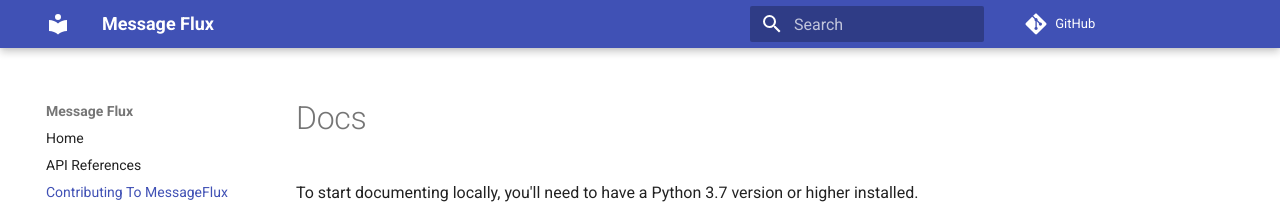
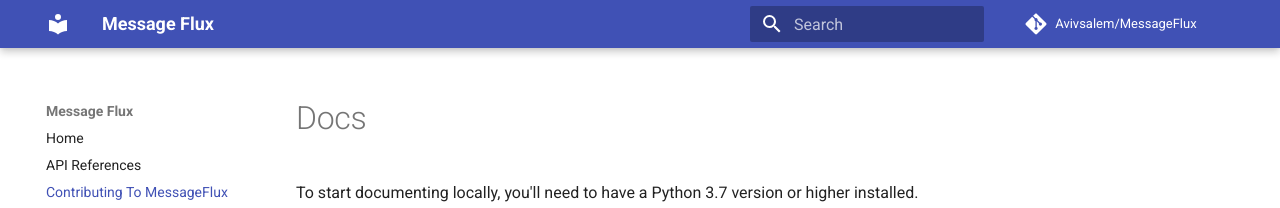
Before and after one commit to Avivsalem/MessageFlux, an MkDocs documentation site: the page built from docs/contribute.md, in a window 1280 px wide. Shown: the top 208 px of the page. Built offline with MkDocs 1.6.1 and Material for MkDocs 9.7.7, drawn with Linux system fonts in a browser that asks for light colours; comment, search, counter and statistics services are not loaded.

Commit message:
Update to material theme

```diff
--- a/mkdocs.yml
+++ b/mkdocs.yml
@@ -1,11 +1,12 @@
 # yaml-language-server: $schema=https://squidfunk.github.io/mkdocs-material/schema.json
 
 site_name: Message Flux
+repo_name: Avivsalem/MessageFlux
 repo_url: https://github.com/Avivsalem/MessageFlux
+edit_uri: edit/main/docs/
 
 theme:
   name: material
-
 
 nav:
   - Home: index.md
@@ -14,7 +15,7 @@
 
 plugins:
   - search
-  # mkdocstrings missing schema.json integrated with material schema
+  # mkdocstrings is missing schema.json refers to the material schema
   - mkdocstrings:
       handlers:
         python:
```
